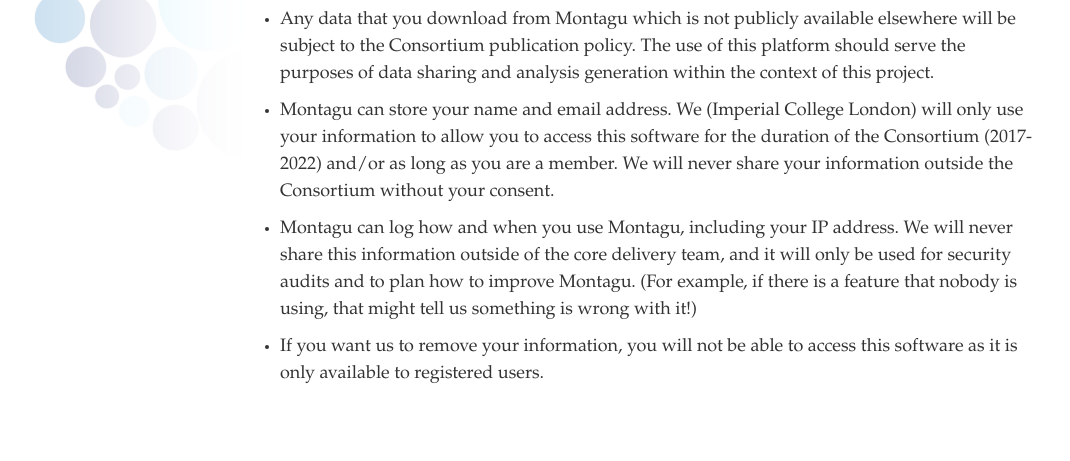
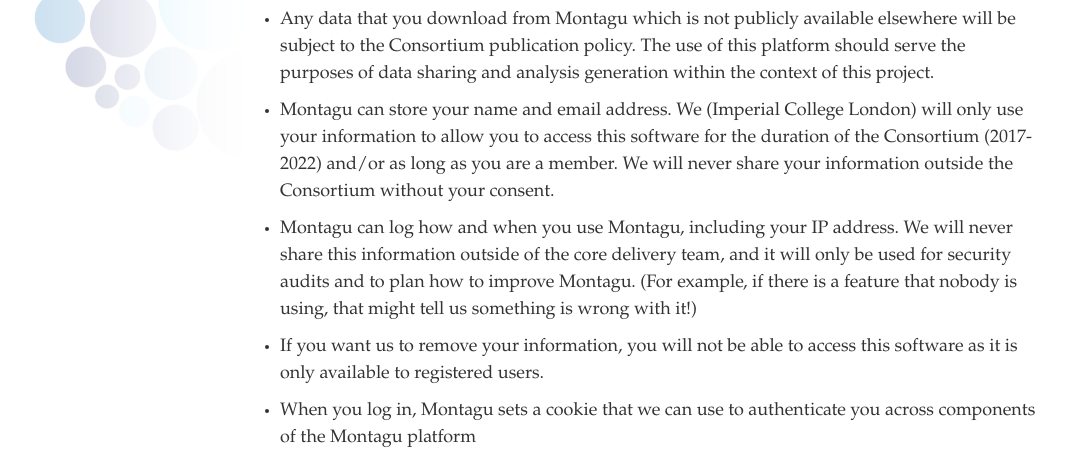
Before and after one commit to vimc/montagu-proxy, a plain HTML site: page resources/privacy.html in a window 1280 px wide. Shown: the part 339-800 px from the top of the page, without its empty margins (0-1070 px from the left). Drawn offline with Linux system fonts and the light colour scheme.

Commit message:
add cookie term to privacy

```diff
--- a/resources/privacy.html
+++ b/resources/privacy.html
@@ -39,6 +39,10 @@
         <li>If you want us to remove your information, you will not be able to access this software as it is only
             available to registered users.
         </li>
+        <li>
+            When you log in, Montagu sets a cookie that we can use to authenticate you across components of the Montagu
+            platform
+        </li>
     </ul>
 
 </div>
```
